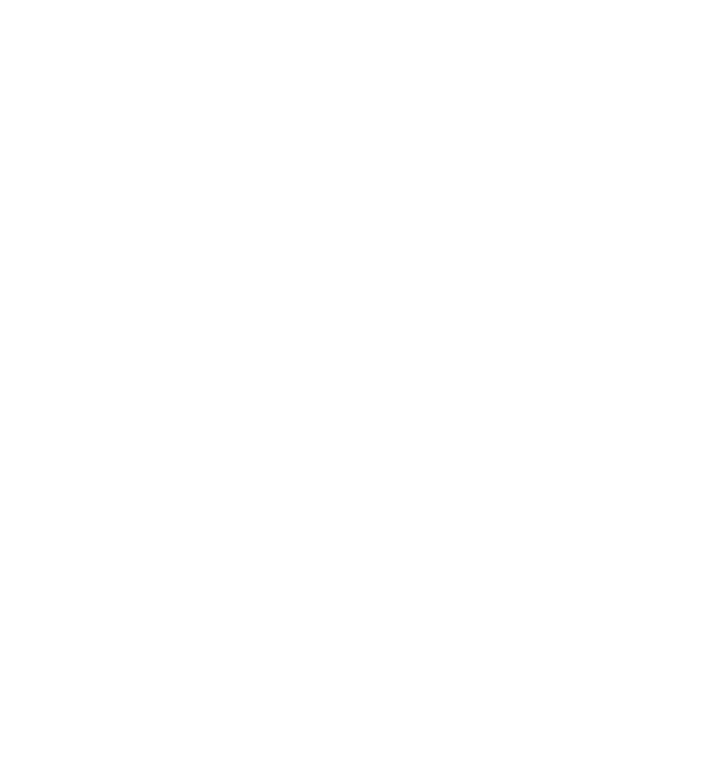
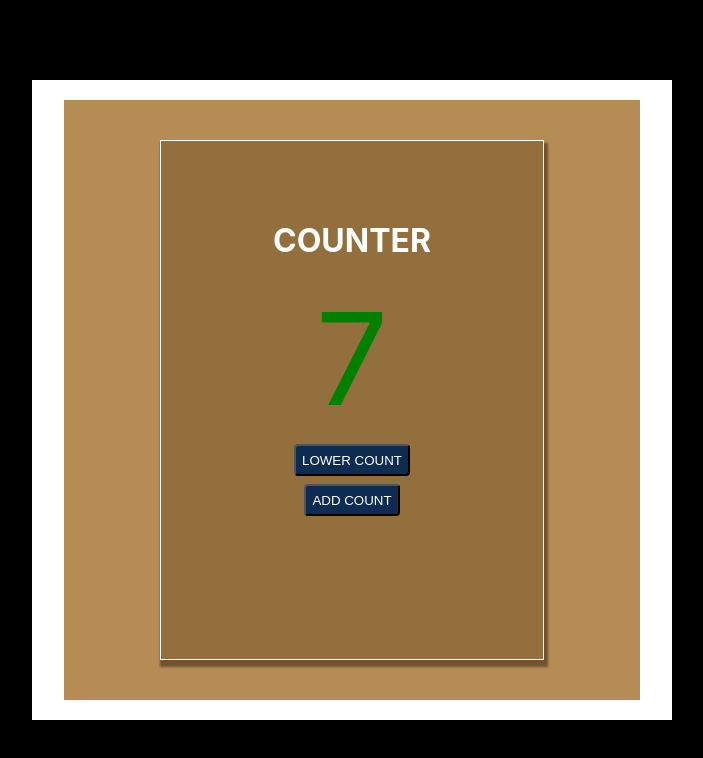
Before and after one commit to khodijah0498/javascript, a plain HTML site: page index.html in a window 1280 px wide. Shown: the whole page, without its empty margins (288-991 px from the left). Drawn offline with Linux system fonts and the light colour scheme.

Commit message:
project init

```diff
--- a/index.html
+++ b/index.html
@@ -8,6 +8,16 @@
     <title>counter</title>
 </head>
 <body>
-
+    <script src="./main.js"></script>
+    <main>
+        <div class="first">
+            <div class="second">
+                <h1>COUNTER</h1>
+                <h2>7</h2>
+                <button>LOWER COUNT</button>
+                <button>ADD COUNT</button>
+            </div>
+        </div>
+    </main>
 </body>
 </html>
--- a/style.css
+++ b/style.css
@@ -1,7 +1,60 @@
 html,body{
     margin: 0;
     padding: 0;
+    font-family: -apple-system, BlinkMacSystemFont, 'Segoe UI', Roboto, Oxygen, Ubuntu, Cantarell, 'Open Sans', 'Helvetica Neue', sans-serif;
 }
 *, *::before, *::after{
     box-sizing: border-box;
 }
+body{
+    display: flex;
+    align-items: center;
+    justify-content: center;
+    height: 100vh;
+    width: 100vw;
+    background-color: black;
+}
+main{
+    display: flex;
+    align-items: center;
+    justify-content: center;
+    background-color: white;
+    width: 50vw;
+    height: 80vh;
+}
+.first{
+    display: flex;
+    align-items: center;
+    justify-content: center;
+    background-color: #b48c54;
+    width:45vw;
+    height: 75vh;
+}
+.second{
+    display: flex;
+    align-items: center;
+    flex-direction: column;
+    background-color:#926f3d;
+    width: 30vw;
+    height: 65vh;
+    box-shadow:  2px 5px 2px 2px rgba(0, 0, 0, 0.4);
+    border: 1.5px solid white;
+}
+h1{
+    color: white;
+    margin-top: 5rem;
+}
+h2{
+    margin: 0;
+    color: green;
+    font-size: 8rem;
+    font-weight: 400;
+
+}
+button{
+    padding: 0.4rem;
+    margin-top: 0.5rem;
+    color: white;
+    background-color: #0e2c52;
+    border-radius: 4px;
+}
```
Also changed, not shown: main.js (added).
